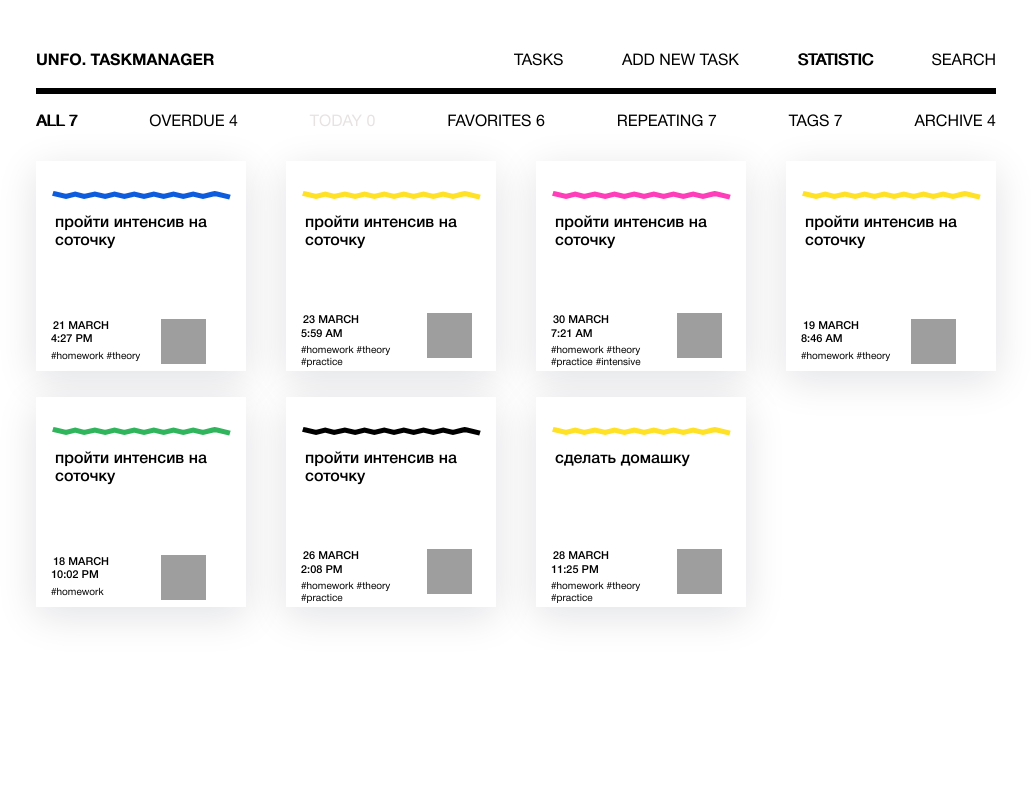
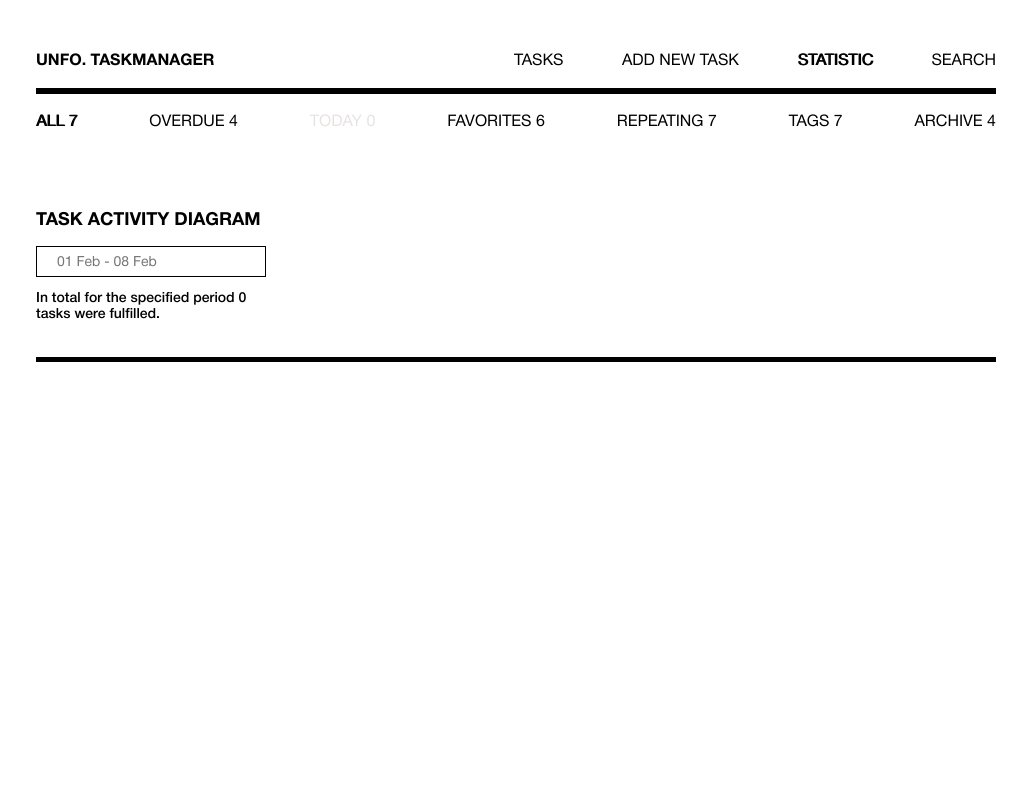
Before and after one commit to Pavel0408/564549-taskmanager-8, a website built with webpack: page public/index.html in a window 1280 px wide. Both pictures are taken after a click on the label "STATISTIC". Shown: the top 800 px of the page, without its empty margins (124-1155 px from the left). Built offline with nearby package versions, Linux system fonts and the light colour scheme; grey boxes are pictures that could not be loaded.

Commit message:
добавил chart.js и переключение на страницу статистики

```diff
--- a/package.json
+++ b/package.json
@@ -10,6 +10,7 @@
     "start": "webpack-dev-server --open"
   },
   "devDependencies": {
+    "chart.js": "^2.8.0",
     "eslint": "5.13.0",
     "eslint-config-htmlacademy": "0.5.2",
     "webpack": "4.29.5",
--- a/public/index.html
+++ b/public/index.html
@@ -45,6 +45,7 @@
             id="control__task"
             class="control__input visually-hidden"
             checked
+            data-toggle="tasks"
           />
           <label for="control__task" class="control__label">TASKS</label>
           <input
@@ -61,6 +62,7 @@
             name="control"
             id="control__statistic"
             class="control__input visually-hidden"
+            data-toggle="statistic"
           />
           <label for="control__statistic" class="control__label"
             >STATISTIC</label
--- a/src/main.js
+++ b/src/main.js
@@ -145,6 +145,28 @@ const buttonSubmitHandler = (evt) => {
   }
 };
 
+const tascsAndStatisticToggle = (evt) => {
+  const changedInput = evt.target.closest(`input`);
+  if (changedInput) {
+    const toggle = changedInput.dataset.toggle;
+
+    if (toggle) {
+      const tascsContainer = document.querySelector(`.board`);
+      const statisticContainer = document.querySelector(`.statistic`);
+
+      if (toggle === `tasks`) {
+        tascsContainer.classList.remove(`visually-hidden`);
+        statisticContainer.classList.add(`visually-hidden`);
+      }
+
+      if (toggle === `statistic`) {
+        tascsContainer.classList.add(`visually-hidden`);
+        statisticContainer.classList.remove(`visually-hidden`);
+      }
+    }
+  }
+};
+
 renderCards(mockCardArray);
 renderFilters();
 document.querySelector(`#filter__all`).setAttribute(`checked`, `checked`);
@@ -152,3 +174,4 @@ document.querySelector(`#filter__all`).setAttribute(`checked`, `checked`);
 document.body.addEventListener(`click`, filterClickHandler);
 document.body.addEventListener(`click`, buttonsClickHandler);
 document.body.addEventListener(`submit`, buttonSubmitHandler);
+document.body.addEventListener(`change`, tascsAndStatisticToggle);
```
Also changed, not shown: 1 other file.
